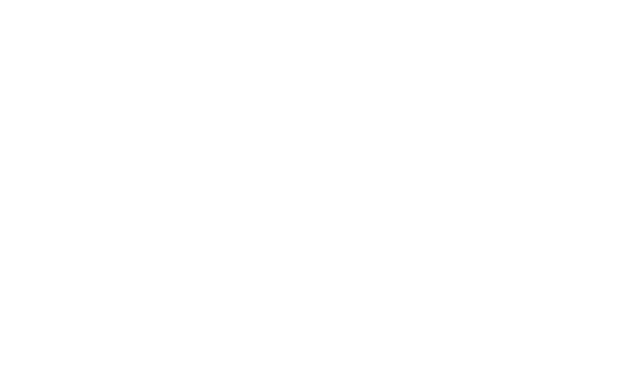
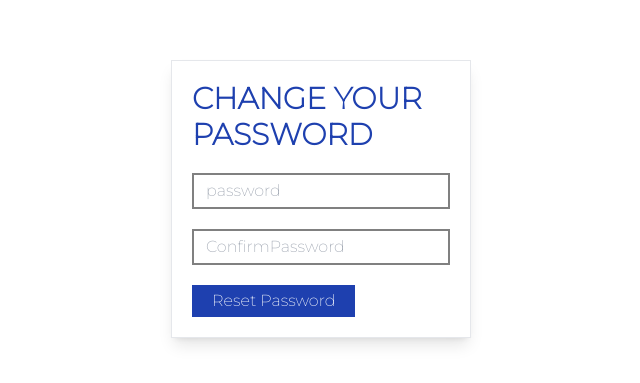
Before and after one commit to bahaeddinetlili/Mern-Auth-Jwt, a React (Create React App) app: page /resetPassword/1 in a window 1280 px wide. Before the commit this address had no page. Shown: the part 201-584 px from the top of the page, without its empty margins (319-959 px from the left). Built offline with nearby package versions, Linux system fonts and the light colour scheme.

Commit message:
reset password

```diff
--- a/src/App.js
+++ b/src/App.js
@@ -4,6 +4,7 @@
 import Home from "./pages/Home";
 import { Toaster } from "react-hot-toast"
 import VerifyEmail from "./pages/VerifyEmail.js";
+import ResetPassword from "./pages/ResetPassword";
 function App() {
   return (
 
@@ -43,6 +44,11 @@
           <VerifyEmail />
           </PublicRoutes>
         } />
+               <Route path="/resetPassword/:token" element={
+        <PublicRoutes>
+          <ResetPassword />
+          </PublicRoutes>
+        } />
       </Routes>
 
     </BrowserRouter>
--- a/src/pages/Home.js
+++ b/src/pages/Home.js
@@ -1,6 +1,6 @@
 import React, { useEffect, useState } from 'react'
 import { toast } from 'react-hot-toast';
-import { useNavigate } from 'react-router-dom'
+import { Link, useNavigate } from 'react-router-dom'
 import axios from 'axios';
 const Home = () => {
   /*const user = JSON.parse(localStorage.getItem('user'))
@@ -53,7 +53,9 @@
   return (
     userInfo !== null && <div className="flex items-center justify-center min-h-screen ">
       <h1 className='text-5xl font-semibold text-primary'>{userInfo?.email}</h1>
+      <Link className='underline text-secondary' to='/login'>Log out</Link>
     </div>
+
   )
 }
 
--- a/src/pages/Login.js
+++ b/src/pages/Login.js
@@ -3,7 +3,7 @@
 import axios from 'axios'
 import { toast } from 'react-hot-toast'
 const Login = () => {
-
+  const [showForgotPassword, setShowForgotPassword] = useState(false)
   const [email, setEmail] = useState('')
   const [password, setPassword] = useState('')
   const navigate = useNavigate()
@@ -33,8 +33,29 @@
     }
 
   };
+  const sendResetPasswordLink = async () => {
+    try {
+      toast.loading('Loading...')
+      const response = await axios.post('/api/auth/send-password-reset-link', {email
+      });
+      toast.dismiss()
+      if (response.data.success) {
+        toast.success(response.data.message);
+        setShowForgotPassword(false)
+      }
+      else {
+        toast.error(response.data.message);
+
+      }
+    }
+    catch (error) {
+      toast.dismiss();
+      toast.error('Something went wrong');
+    }
+  }
   return (
     <div className='flex justify-center items-center h-screen'>
+      {!showForgotPassword && (
         <div className='w-[300px] flex space-y-5 flex-col p-5 shadow-lg border border-gray-200'>
           <h1 className='font-semibold text-3xl text-primary'>Welcome Back </h1>
           <input type="text" className='py-1 px-3 border-2 border-secondary focus:outline-none w-full ' placeholder='email' value={email} onChange={(e) => setEmail(e.target.value)} />
@@ -43,10 +64,28 @@
 
 
           <div className='flex justify-between items-end'>
+            <div className='flex flex-col'>
               <Link className='underline text-secondary' to='/register'>Click here to Register</Link>
+              <h1 className='underline text-secondary cursor-pointer' onClick={() => setShowForgotPassword(true)}  >Forgot Password</h1>
+
+            </div>
             <button className='py-1 px-5 text-white bg-primary' onClick={LoginUser} >LOGIN</button>
           </div>
+
+        </div>)}
+      {showForgotPassword && (
+        <div className='flex flex-col space-y-5'>
+          <h1 className='font-semibold text-3xl text-primary'>Enter your email </h1>
+          <input type="text" className='py-1 px-3 border-2 border-secondary focus:outline-none w-full ' placeholder='email' value={email} onChange={(e) => setEmail(e.target.value)} />
+          <div className='flex justify-between items-end'>
+
+            <button className='py-1 px-5 text-white bg-primary' onClick={sendResetPasswordLink} >
+              SEND RESET PASSWORD LINK
+            </button>
           </div>
+        </div>
+      )}
+
     </div>
   )
 }
--- /dev/null
+++ b/src/pages/ResetPassword.js
@@ -0,0 +1,49 @@
+import React, { useState } from 'react'
+import { Link, useNavigate, useParams } from 'react-router-dom'
+import axios from 'axios'
+import { toast } from 'react-hot-toast'
+const ResetPassword = () => {
+
+    const [ConfirmPassword, setConfirmPassword] = useState("")
+    const [password, setPassword] = useState("")
+    const params = useParams()
+    const navigate = useNavigate()
+
+    const resetPassword = async () => {
+
+        try {
+            toast.loading()
+     const response =  await axios.post('/api/auth/reset-password', { password, token: params.token, })
+            if (response.data.success) {
+                toast.success(response.data.message)
+                navigate("/login")
+            }
+            else {
+                toast.error('Expired or Invalid Link')
+            }
+            toast.dismiss()
+        }
+        catch (error) {
+            toast.dismiss();
+            toast.error('Something went wrong');
+        }
+
+    };
+    return (
+        <div className='flex justify-center items-center h-screen'>
+            <div className='w-[300px] flex space-y-5 flex-col p-5 shadow-lg border border-gray-200'>
+                <h1 className='font-semibold text-3xl text-primary'>CHANGE YOUR PASSWORD </h1>
+
+                <input type="password" className='py-1 px-3 border-2 border-secondary focus:outline-none w-full ' placeholder='password' value={password} onChange={(e) => setPassword(e.target.value)} />
+                <input type="password" className='py-1 px-3 border-2 border-secondary focus:outline-none w-full ' placeholder='ConfirmPassword' value={ConfirmPassword} onChange={(e) => setConfirmPassword(e.target.value)} />
+
+
+                <div className='flex justify-between items-end'>
+                    <button className='py-1 px-5 text-white bg-primary' onClick={resetPassword} >Reset Password</button>
+                </div>
+            </div>
+        </div>
+    )
+}
+
+export default ResetPassword
--- a/src/pages/VerifyEmail.js
+++ b/src/pages/VerifyEmail.js
@@ -10,7 +10,7 @@
 const verifyToken= async() => {
     try {
         toast.loading()
-     const response =   await axios.post("/api/auth/verfiyemail",{token: params.token});
+     const response =   await axios.post("/api/auth/verifyemail",{token: params.token});
      if(response.data.success) {
        setEmailVerified("true")
      } else {
```
Lines whose indentation alone changed are shown as unchanged.
